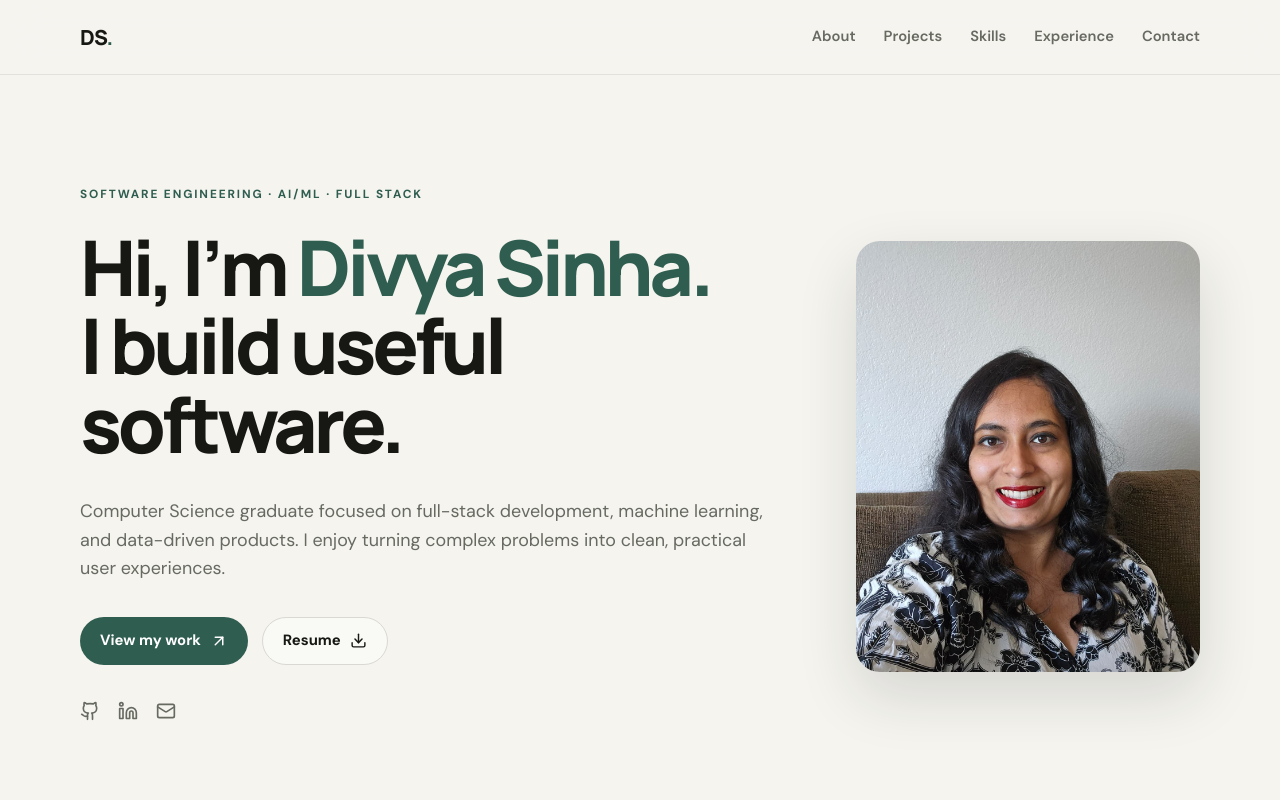
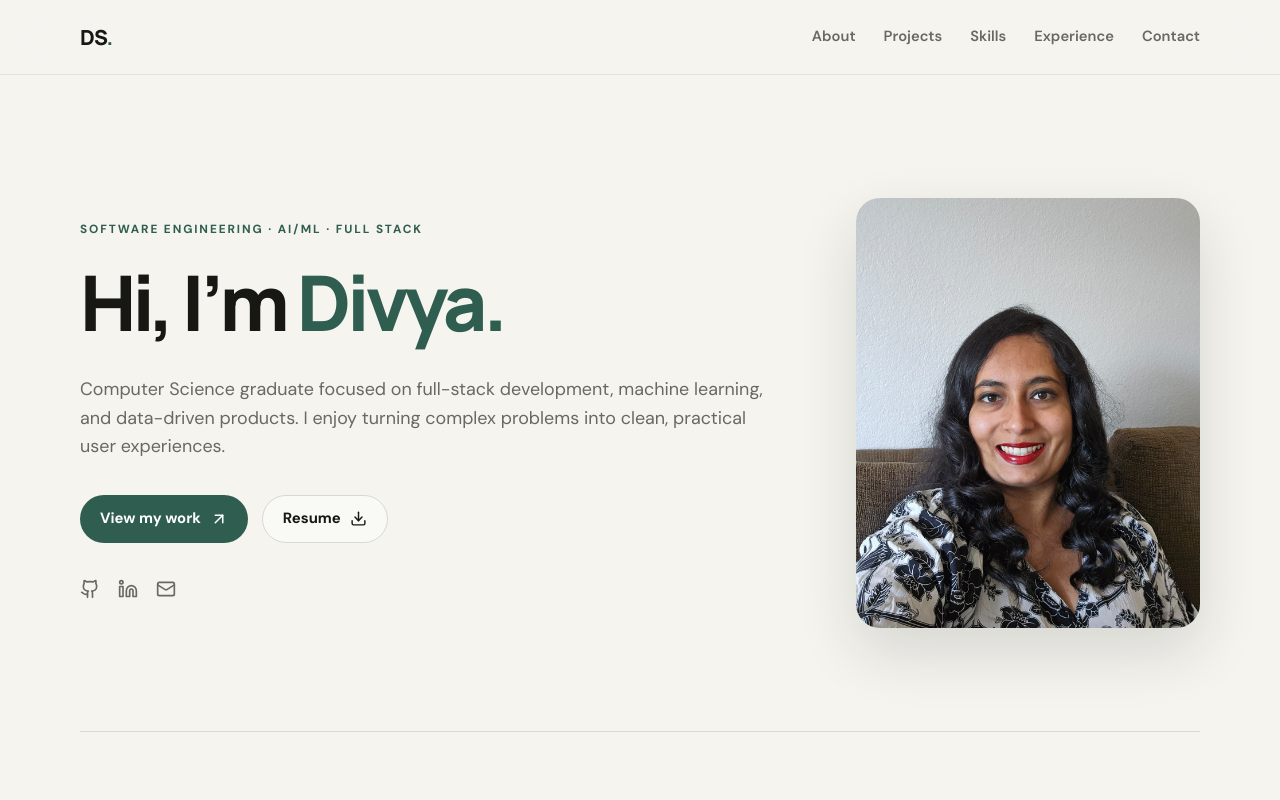
Before and after one commit to DivaDivya/Personal-Webpage, a React (Vite) app: page / in a window 1280 px wide. Shown: the top 800 px of the page. Built offline with nearby package versions, Linux system fonts and the light colour scheme.

Commit message:
Update main.jsx

```diff
--- a/src/main.jsx
+++ b/src/main.jsx
@@ -74,9 +74,7 @@ function App() {
               </div>
 
               <h1>
-                Hi, I’m <span>Divya Sinha.</span>
-                <br />
-                I build useful software.
+                Hi, I’m <span>Divya.</span>
               </h1>
 
               <p className="hero-copy">
```
